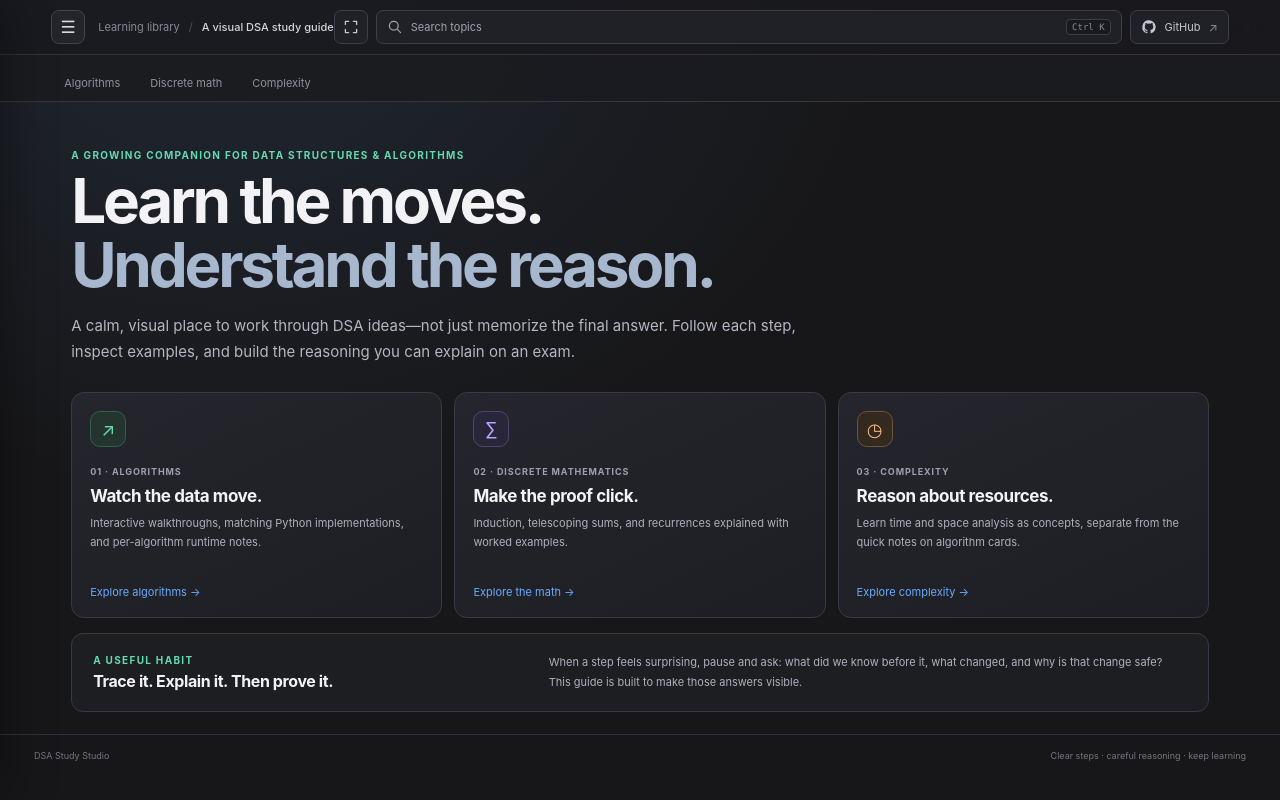
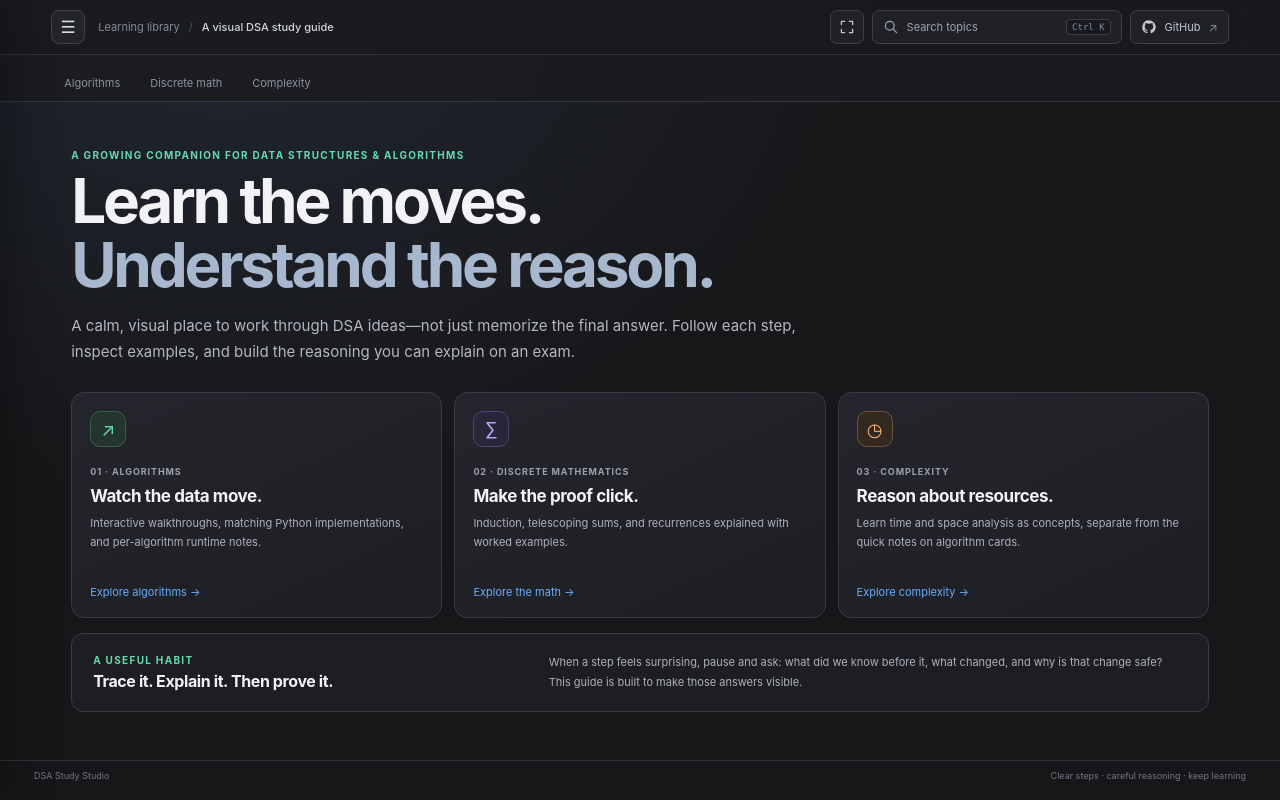
Before and after one commit to BA-CalderonMorales/algorithm-visual-learning, a Svelte app: page / in a window 1280 px wide. Built offline with nearby package versions, Linux system fonts and the light colour scheme.

Commit message:
Add fullscreen homepage screenshot and polish spacing

```diff
--- a/src/app.css
+++ b/src/app.css
@@ -39,7 +39,7 @@ button { color: inherit; }
 .nav-count { margin-left: auto; padding: 2px 6px; border: 1px solid #3e414b; border-radius: 99px; color: #8e93a1; font-size: 10px; }
 .sidebar-note { display: flex; align-items: center; gap: 9px; margin-top: auto; padding: 13px 10px 4px; border-top: 1px solid #30313a; color: #888d9a; font-size: 10px; line-height: 1.55; }
 .note-dot,.status-dot { display: inline-block; width: 7px; height: 7px; border-radius: 50%; background: var(--green); box-shadow: 0 0 12px #65d9b066; }
-.content-column { min-height: 100vh; margin-left: 264px; }
+.content-column { display:flex; min-height:100vh; flex-direction:column; margin-left:264px; }
 .topbar { position: sticky; top: 0; z-index: 4; display: flex; height: 55px; align-items: center; justify-content: space-between; padding: 0 34px; border-bottom: 1px solid #30313a; background: #191a1fcc; backdrop-filter: blur(16px); }
 .breadcrumbs { display: flex; align-items: center; gap: 9px; color: #858996; font-size: 11px; }
 .breadcrumbs strong { color: #d4d6de; font-weight: 550; }
@@ -104,7 +104,7 @@ h3 { margin: 0; font-size: 16px; letter-spacing: -.02em; }
 .empty,.section-footnote { color: var(--muted); font-size: 11px; }
 .section-footnote { margin: 16px 0 0; }
 .inline-link { padding: 0; border: 0; background: none; cursor: pointer; }
-.site-footer { display: flex; justify-content: space-between; gap: 12px; padding: 15px 34px 19px; border-top: 1px solid #30313a; color: #727683; font-size: 9px; }
+.site-footer { display:flex; min-height:40px; flex:0 0 auto; justify-content:space-between; gap:12px; padding:9px 34px; border-top:1px solid #30313a; color:#727683; font-size:9px; }
 .lesson-layout { display: grid; grid-template-columns: minmax(0,1fr) 230px; gap: 14px; align-items: start; }
 .lesson-main { display: grid; gap: 12px; min-width: 0; }
 .lesson-aside,.concept-card,.worked-example { border: 1px solid var(--line); border-radius: 12px; background: linear-gradient(150deg,#24252b,#1e1f24); }
@@ -168,11 +168,16 @@ h3 { margin: 0; font-size: 16px; letter-spacing: -.02em; }
 /* Navigation: domain tabs on roomy screens; collapsible topic drawer on every size. */
 .sidebar { position: fixed; inset: 0 auto 0 0; z-index: 12; width: 264px; height: 100dvh; transform: translateX(calc(-100% - 12px)); transition: transform .22s ease; box-shadow: 18px 0 48px #0005; }
 .sidebar.nav-open { transform: translateX(0); }
-.content-column { margin-left: 0; }
+.content-column { margin-left:0; }
+.content-column > .page-content { width:100%; flex:1 0 auto; }
 .topbar-leading { display: flex; min-width: 0; align-items: center; gap: 13px; }
 .topbar-actions { display:flex; min-width:0; flex:1 1 auto; align-items:center; justify-content:flex-end; gap:8px; }
 .global-search-trigger,.fullscreen-toggle,.repository-link { display:inline-flex; height:34px; align-items:center; justify-content:center; gap:8px; border:1px solid #3d404b; border-radius:7px; background:#202127; color:#c5c8d2; text-decoration:none; cursor:pointer; }
-.global-search-trigger { min-width:130px; flex:1 1 auto; justify-content:flex-start; padding:0 10px; color:#9ea3b1; font-size:11px; }
+.global-search-trigger { width:min(250px,24vw); min-width:0; flex:0 1 250px; justify-content:flex-start; padding:0 10px; color:#9ea3b1; font-size:11px; }
+.repository-link { flex:0 0 auto; }
+html:fullscreen .content-column { min-height:100dvh; }
+html:fullscreen .page-content { padding-block:clamp(48px,5vh,72px); }
+html:fullscreen .site-footer { min-height:38px; padding-block:8px; background:#171719d9; }
 .global-search-trigger:hover,.fullscreen-toggle:hover,.repository-link:hover { border-color:#638cb0; background:#282b33; color:#f1f3f8; }
 .global-search-trigger:focus-visible,.fullscreen-toggle:focus-visible,.repository-link:focus-visible,.site-search-result:focus-visible { outline:2px solid var(--blue); outline-offset:2px; }
 .global-search-trigger svg,.fullscreen-toggle svg,.repository-link svg,.site-search-field svg { width:16px; height:16px; flex:0 0 auto; fill:none; stroke:currentColor; stroke-linecap:round; stroke-linejoin:round; stroke-width:1.6; }
@@ -355,7 +360,7 @@ h3 { margin: 0; font-size: 16px; letter-spacing: -.02em; }
   .topbar { height: 48px; }
   .topbar-status { display: none; }
   .topbar-actions { gap:5px; }
-  .global-search-trigger { min-width:0; padding-inline:8px; }
+  .global-search-trigger { width:min(190px,30vw); min-width:0; flex:0 1 190px; padding-inline:8px; }
   .repository-link { gap:5px; padding-inline:7px; }
   .page-content { padding: 20px 15px; }
   .math-display { justify-content: center; padding: 12px; text-align: center; }
```
Also changed, not shown: screenshots/study-home.png (added), 1 other file (tests, documents, lock files or other folders).
